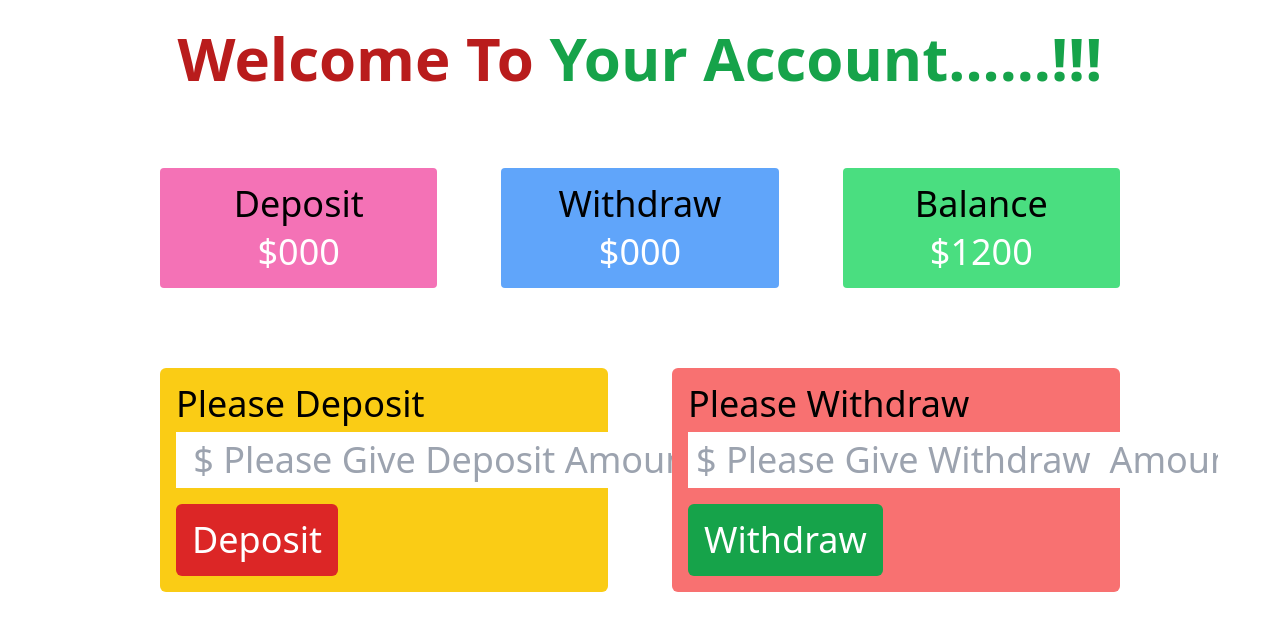
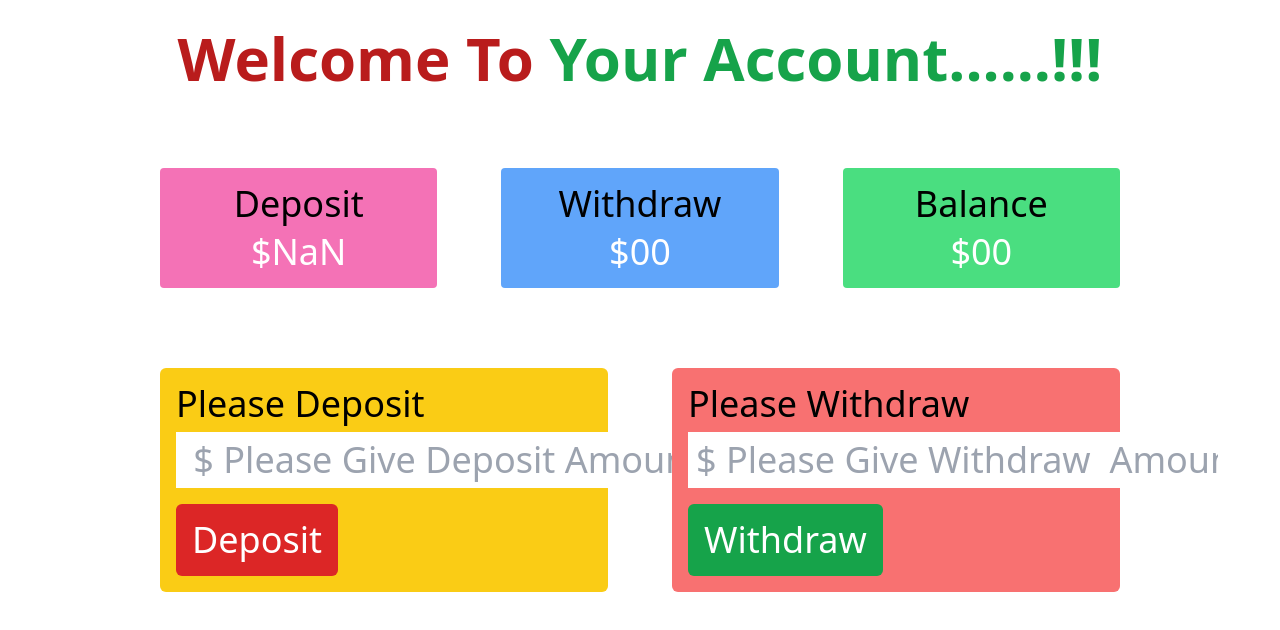
Before and after one commit to maruf-hussain/DOM, a website: page Bank/banking.html in a window 1280 px wide. Both pictures are taken after a click on the button "Deposit". Drawn offline with nearby package versions, Linux system fonts and the light colour scheme.

Commit message:
jflawwjoi

```diff
--- a/Bank/banking.html
+++ b/Bank/banking.html
@@ -13,16 +13,17 @@
 
   <section class="mt-20">
     <div class="grid grid-cols-3 gap-16 mx-auto w-9/12">
+
       <div class="bg-pink-400 p-4 text-center rounded text-4xl">Deposit
-        <h2 class="mt-2 text-white" id="deposit">$000</h2>
+        <h2 class="mt-2 text-white">$<span id="deposit">00</span></h2>
       </div>
 
       <div class="bg-blue-400 p-4 text-center rounded text-4xl">Withdraw
-        <h2 class="mt-2 text-white" id="withdraw">$000</h2>
+        <h2 class="mt-2 text-white">$<span id="deposit">00</span></h2>
       </div>
 
       <div class="bg-green-400 p-4 text-center rounded text-4xl">Balance
-        <h2 class="mt-2 text-white" id="balance">$1200</h2>
+        <h2 class="mt-2 text-white">$<span id="deposit">00</span></h2>
       </div>
 
     </div>
--- a/Bank/banking.js
+++ b/Bank/banking.js
@@ -1,5 +1,18 @@
 document.getElementById('deposit-button').addEventListener('click', function(){
-console.log('deposit button clicked')
+const deposit = document.getElementById('deposit-amount');
+const depositText = deposit.value;
+const newDepositText = parseFloat(depositText);
+
+const depositTotal = document.getElementById('deposit');
+const depositTotalText = depositTotal.innerText;
+const newDepositTotalText = parseFloat(depositTotalText);
+
+const currentDepositTotal = newDepositText + newDepositTotalText;
+depositTotal.innerText = currentDepositTotal;
+
+deposit.value = '';
+
+
 })
 
 // .............update balance.................//
```
